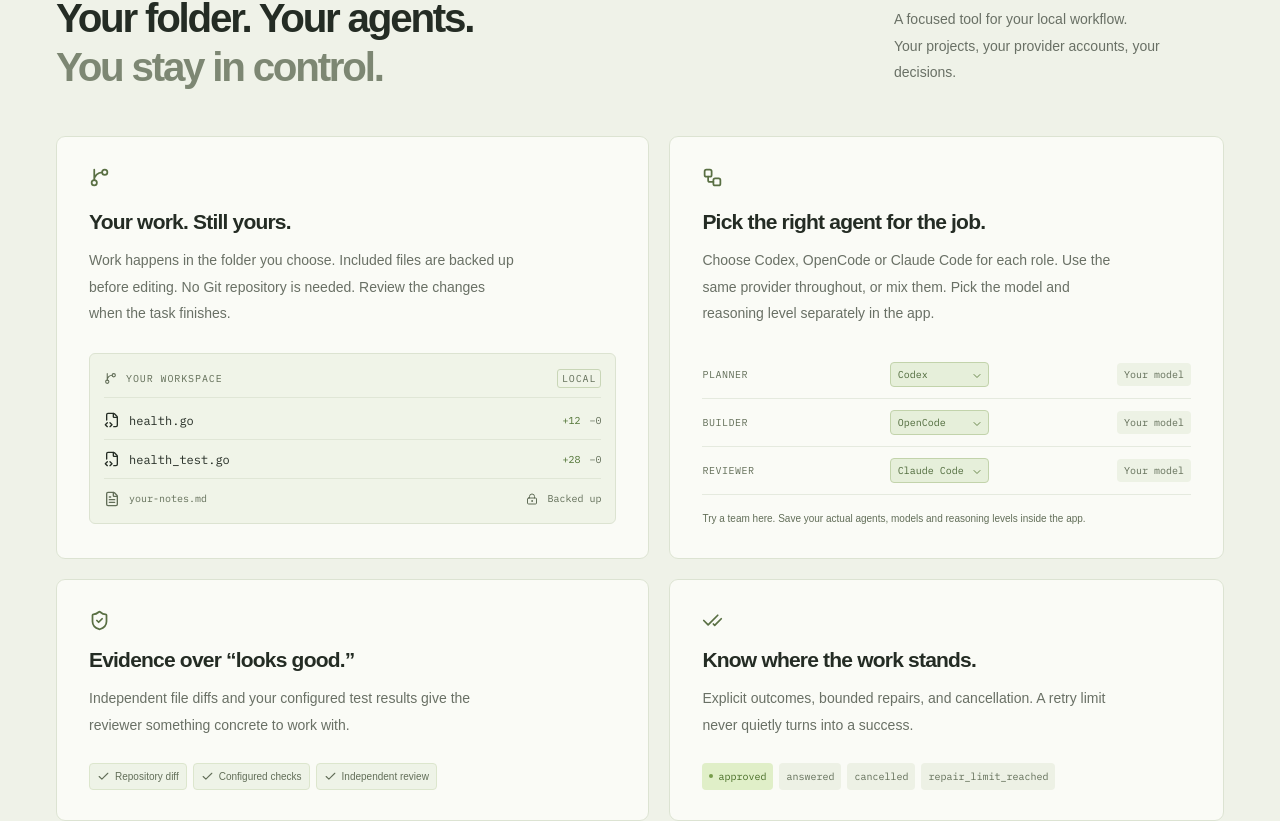
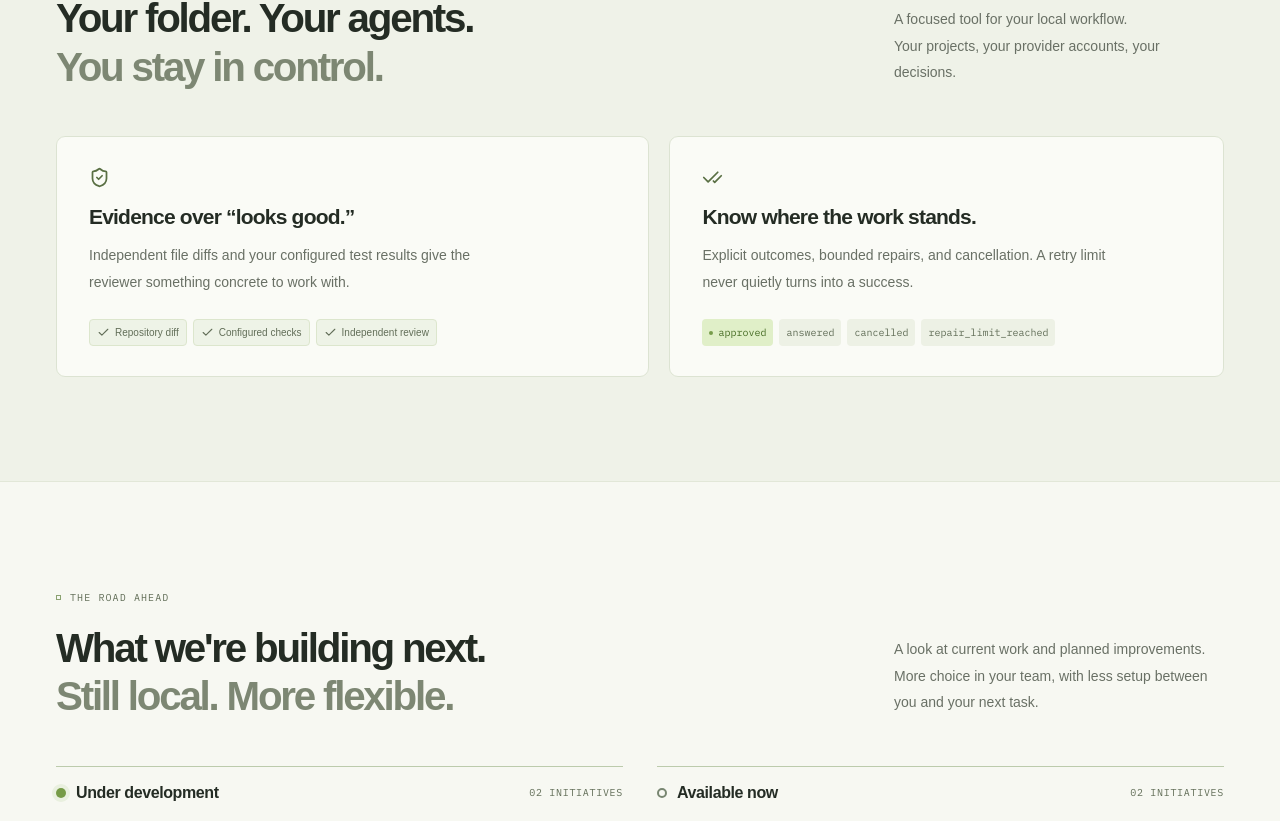
Before and after one commit to ErOr-0/Multiharness-Core, a React (Vite) app in the folder web/: page / in a window 1280 px wide. Shown: the part 1975-2796 px from the top of the page. Built offline with nearby package versions, Linux system fonts and the light colour scheme.

Commit message:
Finish Muse website branding and fix compact setup layout

```diff
--- a/web/src/App.jsx
+++ b/web/src/App.jsx
@@ -7,15 +7,12 @@ import {
   ArrowUpRight,
   Check,
   CheckCheck,
-  ChevronDown,
   Code2,
   Copy,
   FileCode2,
-  FileText,
   GitBranch,
   GitFork,
   Laptop,
-  LockKeyhole,
   Menu,
   Minus,
   Monitor,
@@ -27,7 +24,7 @@ import {
   Workflow,
   X,
 } from "lucide-react";
-import Brand, { BrandMark, DockerIcon } from "./components/Brand.jsx";
+import Brand, { BrandMark, DockerIcon, MetaIcon } from "./components/Brand.jsx";
 import WorkflowDemo from "./components/WorkflowDemo.jsx";
 import Roadmap from "./components/Roadmap.jsx";
 import { DOCS, DOCKER_HUB, REPO, faqs, workflowSteps } from "./content.js";
@@ -178,6 +175,11 @@ function IntegrationStrip() {
           <Code2 />
           Claude Code
         </div>
+        <span className="integration-plus">+</span>
+        <div className="integration-name">
+          <MetaIcon />
+          Muse Code
+        </div>
         <span className="integration-plus">=</span>
         <div className="integration-result">
           <BrandMark />
@@ -321,42 +323,6 @@ function WorkflowSection() {
   );
 }
 
-function TeamPreview() {
-  const [team, setTeam] = useState({
-    Planner: "Codex",
-    Builder: "OpenCode",
-    Reviewer: "Claude Code",
-  });
-  return (
-    <div className="team-preview">
-      {Object.entries(team).map(([role, provider]) => (
-        <div className="team-mini-row" key={role}>
-          <span className="team-role">{role.toUpperCase()}</span>
-          <div className="select-wrap">
-            <select
-              aria-label={`Example ${role.toLowerCase()} provider`}
-              value={provider}
-              onChange={(event) =>
-                setTeam({ ...team, [role]: event.target.value })
-              }
-            >
-              {["Codex", "OpenCode", "Claude Code"].map((name) => (
-                <option key={name}>{name}</option>
-              ))}
-            </select>
-            <ChevronDown size={12} />
-          </div>
-          <code>Your model</code>
-        </div>
-      ))}
-      <p className="example-label">
-        Try a team here. Save your actual agents, models and reasoning levels
-        inside the app.
-      </p>
-    </div>
-  );
-}
-
 function WhySection() {
   return (
     <section className="why-section" id="why" aria-labelledby="why-title">
@@ -379,65 +345,6 @@ function WhySection() {
           </p>
         </div>
         <div className="feature-grid">
-          <article className="feature-card feature-local">
-            <span className="feature-icon">
-              <GitBranch size={21} />
-            </span>
-            <h3>Your work. Still yours.</h3>
-            <p>
-              Work happens in the folder you choose. Included files are backed
-              up before editing. No Git repository is needed. Review the changes
-              when the task finishes.
-            </p>
-            <div className="file-preview">
-              <div>
-                <span>
-                  <GitBranch size={13} /> YOUR WORKSPACE
-                </span>
-                <span className="outline-badge">LOCAL</span>
-              </div>
-              <div>
-                <span>
-                  <FileCode2 size={16} />
-                  health.go
-                </span>
-                <span className="file-addition">
-                  +12 <span>−0</span>
-                </span>
-              </div>
-              <div>
-                <span>
-                  <FileCode2 size={16} />
-                  health_test.go
-                </span>
-                <span className="file-addition">
-                  +28 <span>−0</span>
-                </span>
-              </div>
-              <div className="protected-file">
-                <span>
-                  <FileText size={16} />
-                  your-notes.md
-                </span>
-                <span>
-                  <LockKeyhole size={12} />
-                  Backed up
-                </span>
-              </div>
-            </div>
-          </article>
-          <article className="feature-card feature-team">
-            <span className="feature-icon">
-              <Workflow size={21} />
-            </span>
-            <h3>Pick the right agent for the job.</h3>
-            <p>
-              Choose Codex, OpenCode or Claude Code for each role. Use the same
-              provider throughout, or mix them. Pick the model and reasoning
-              level separately in the app.
-            </p>
-            <TeamPreview />
-          </article>
           <article className="feature-card feature-review">
             <span className="feature-icon">
               <ShieldCheck size={21} />
--- a/web/src/components/Brand.jsx
+++ b/web/src/components/Brand.jsx
@@ -10,6 +10,20 @@ export function DockerIcon() {
     >
       <path d="M2 10h3v3H2zm4 0h3v3H6zm4 0h3v3h-3zm4 0h3v3h-3zM6 6h3v3H6zm4 0h3v3h-3zm0-4h3v3h-3z" />
       <path d="M23.5 10.5c-1.2-.7-2.4-.6-3.2-.3-.2-1.4-1-2.4-2-3.1-.7 1.5-.9 3 .1 4.3-.6.9-1.5 1.6-3.4 1.6H1c-.2 5 2.8 8 7.5 8 5.3 0 9-2.6 10.7-7.1 2.1.1 3.5-1.1 4.3-3.4Z" />
+    </svg>
+  );
+}
+
+export function MetaIcon() {
+  return (
+    <svg
+      viewBox="0 0 24 24"
+      fill="currentColor"
+      aria-hidden="true"
+      focusable="false"
+      data-brand="meta"
+    >
+      <path d="M6.915 4.03c-1.968 0-3.683 1.28-4.871 3.113C.704 9.208 0 11.883 0 14.449c0 .706.07 1.369.21 1.973.068.3.157.588.265.86.1.267.225.522.371.761.696 1.159 1.818 1.927 3.593 1.927 1.497 0 2.633-.671 3.965-2.444.76-1.012 1.144-1.626 2.663-4.32l.756-1.339.186-.325.183.3 2.152 3.595c.724 1.21 1.665 2.556 2.47 3.314 1.046.987 1.992 1.22 3.06 1.22 1.075 0 1.876-.355 2.455-.843.333-.28.605-.608.81-.973.542-.939.861-2.127.861-3.745 0-2.72-.681-5.357-2.084-7.45-1.282-1.912-2.957-2.93-4.716-2.93-1.047 0-2.088.467-3.053 1.308-.652.57-1.257 1.29-1.82 2.05-.69-.875-1.335-1.547-1.958-2.056-1.182-.966-2.315-1.303-3.454-1.303Zm10.16 2.053c1.147 0 2.188.758 2.992 1.999 1.132 1.748 1.647 4.195 1.647 6.4 0 1.548-.368 2.9-1.839 2.9-.58 0-1.027-.23-1.664-1.004-.496-.601-1.343-1.878-2.832-4.358l-.617-1.028c-.44-.733-.858-1.39-1.255-1.98l.211-.327c1.12-1.667 2.118-2.602 3.358-2.602Zm-10.201.553c1.265 0 2.058.791 2.675 1.446.307.327.737.871 1.234 1.579l-1.02 1.566c-.757 1.163-1.882 3.017-2.837 4.338-1.191 1.649-1.81 1.817-2.486 1.817-.524 0-1.038-.237-1.383-.794-.263-.426-.464-1.13-.464-2.046 0-2.221.63-4.535 1.66-6.088.454-.687.964-1.226 1.533-1.533a2.264 2.264 0 0 1 1.088-.285Z" />
     </svg>
   );
 }
--- a/web/src/styles.css
+++ b/web/src/styles.css
@@ -931,119 +931,6 @@ h2 {
   color: var(--muted);
   margin-top: 11px;
   max-width: 430px;
-}
-.file-preview {
-  margin-top: 26px;
-  border: 1px solid #dce3d1;
-  background: #f0f4e8;
-  border-radius: 6px;
-  padding: 5px 14px;
-  font-family: var(--mono);
-  font-size: 12px;
-}
-.file-preview > div {
-  display: flex;
-  align-items: center;
-  justify-content: space-between;
-  gap: 20px;
-  min-height: 39px;
-  border-bottom: 1px solid #e0e6d6;
-}
-.file-preview > div:last-child {
-  border-bottom: 0;
-}
-.file-preview > div > span {
-  display: flex;
-  gap: 9px;
-  align-items: center;
-}
-.file-preview > div:first-child {
-  font-size: 10px;
-  color: #626e58;
-  letter-spacing: 0.9px;
-  margin-bottom: 3px;
-}
-.outline-badge {
-  font-size: 10px;
-  border: 1px solid #c9d6b7;
-  border-radius: 3px;
-  padding: 2px 4px;
-}
-.file-addition {
-  color: #4f7233;
-  font-size: 10px;
-}
-.file-addition > span {
-  color: #626e58;
-}
-.protected-file {
-  color: #626e58;
-  font-size: 10px;
-}
-.protected-file > span:last-child {
-  font-size: 10px;
-}
-.team-preview {
-  margin-top: 24px;
-}
-.team-mini-row {
-  display: flex;
-  align-items: center;
-  gap: 13px;
-  min-height: 48px;
-  border-bottom: 1px solid #e5eadf;
-  font-size: 12px;
-}
-.team-mini-row > span:nth-child(2) {
-  display: inline-flex;
-  align-items: center;
-  gap: 6px;
-  font-weight: 600;
-}
-.team-role {
-  color: #626e58;
-  font-family: var(--mono);
-  font-size: 10px;
-  letter-spacing: 0.5px;
-  min-width: 59px;
-}
-.team-mini-row code {
-  font-family: var(--mono);
-  font-size: 10px;
-  margin-left: auto;
-  color: #626e58;
-  background: #edf2e5;
-  border-radius: 4px;
-  padding: 5px 7px;
-}
-.select-wrap {
-  margin-left: auto;
-  position: relative;
-  max-width: 150px;
-}
-.select-wrap select {
-  appearance: none;
-  font-family: var(--mono);
-  font-size: 10px;
-  background: #e6efda;
-  border: 1px solid #c2d3ab;
-  border-radius: 4px;
-  padding: 5px 24px 5px 7px;
-  color: #4e693a;
-  cursor: pointer;
-  max-width: 100%;
-}
-.select-wrap > svg {
-  position: absolute;
-  pointer-events: none;
-  right: 6px;
-  top: 8px;
-  color: #6a874c;
-}
-.team-preview > .example-label {
-  font-size: 10px;
-  margin-top: 14px;
-  color: #626e58;
 }
 .feature-review,
 .feature-finish {
@@ -1601,13 +1488,6 @@ h2 {
   .feature-card {
     padding-inline: 27px;
   }
-  .team-mini-row {
-    gap: 9px;
-  }
-  .team-role {
-    min-width: 52px;
-    font-size: 10px;
-  }
   .faq-section {
     gap: 45px;
   }
@@ -1759,21 +1639,6 @@ h2 {
   .feature-card > p,
   .feature-card > div > p {
     font-size: 13px;
-  }
-  .team-mini-row {
-    flex-wrap: wrap;
-    gap: 8px;
-    padding-block: 10px;
-  }
-  .team-role {
-    flex-basis: 100%;
-  }
-  .team-mini-row > span:nth-child(2) {
-    font-size: 10px;
-  }
-  .team-mini-row code,
-  .select-wrap select {
-    font-size: 10px;
   }
   .start-panel {
     grid-template-columns: 1fr 1fr;
@@ -2045,25 +1910,6 @@ h2 {
   .feature-card > div > p {
     font-size: 14px;
   }
-  .team-mini-row {
-    flex-wrap: nowrap;
-    min-height: 53px;
-  }
-  .team-role {
-    flex-basis: auto;
-    font-size: 10px;
-    min-width: 61px;
-  }
-  .team-mini-row > span:nth-child(2) {
-    font-size: 13px;
-  }
-  .team-mini-row code,
-  .select-wrap select {
-    font-size: 10px;
-  }
-  .team-preview > .example-label {
-    font-size: 10px;
-  }
   .evidence-tags > span {
     font-size: 10px;
   }
@@ -2223,7 +2069,7 @@ h2 {
   .integration-result {
     font-size: 15px;
   }
-  .integration-inner > .integration-plus:nth-of-type(3),
+  .integration-inner > .integration-plus:nth-of-type(4),
   .integration-result {
     display: none;
   }
@@ -2237,20 +2083,6 @@ h2 {
   }
   .feature-card {
     padding-inline: 22px;
-  }
-  .team-mini-row {
-    gap: 8px;
-  }
-  .team-role {
-    min-width: 50px;
-    font-size: 10px;
-  }
-  .team-mini-row > span:nth-child(2) {
-    font-size: 10px;
-  }
-  .team-mini-row code,
-  .select-wrap select {
-    font-size: 10px;
   }
   .start-panel {
     padding: 30px 20px;
@@ -2324,23 +2156,6 @@ h2 {
   .context-float {
     max-width: calc(100% + 10px);
   }
-  .team-mini-row {
-    flex-wrap: wrap;
-    gap: 8px;
-    padding-block: 12px;
-  }
-  .team-role {
-    flex-basis: 100%;
-  }
-  .select-wrap > svg {
-    top: 9px;
-  }
-  .file-preview > div {
-    gap: 8px;
-  }
-  .protected-file > span:last-child {
-    gap: 4px;
-  }
 }
 @media (max-width: 400px) {
   .header-actions > .button {
@@ -2357,14 +2172,6 @@ h2 {
   }
   .workflow-tabs > button > span {
     font-size: 10px;
-  }
-  .file-preview {
-    padding-inline: 8px;
-    font-size: 10px;
-  }
-  .protected-file {
-    flex-wrap: wrap;
-    padding-block: 10px;
   }
 }
 @media (prefers-reduced-motion: reduce) {
@@ -2875,8 +2682,8 @@ h2 {
 }
 @media (min-width: 701px) {
   .quick-install {
-    padding-top: 16px;
-    padding-bottom: 16px;
+    padding-top: 12px;
+    padding-bottom: 12px;
   }
   .quick-install .install-steps > li {
     padding: 12px;
```
Also changed, not shown: 1 other file (tests, documents, lock files or other folders).
